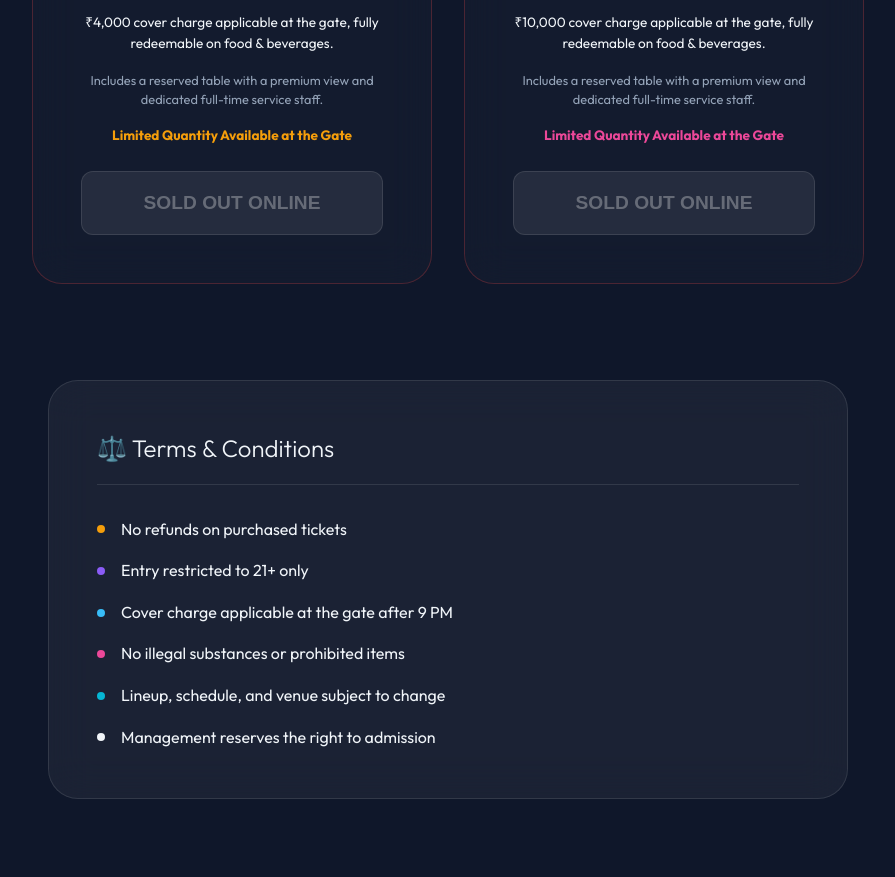
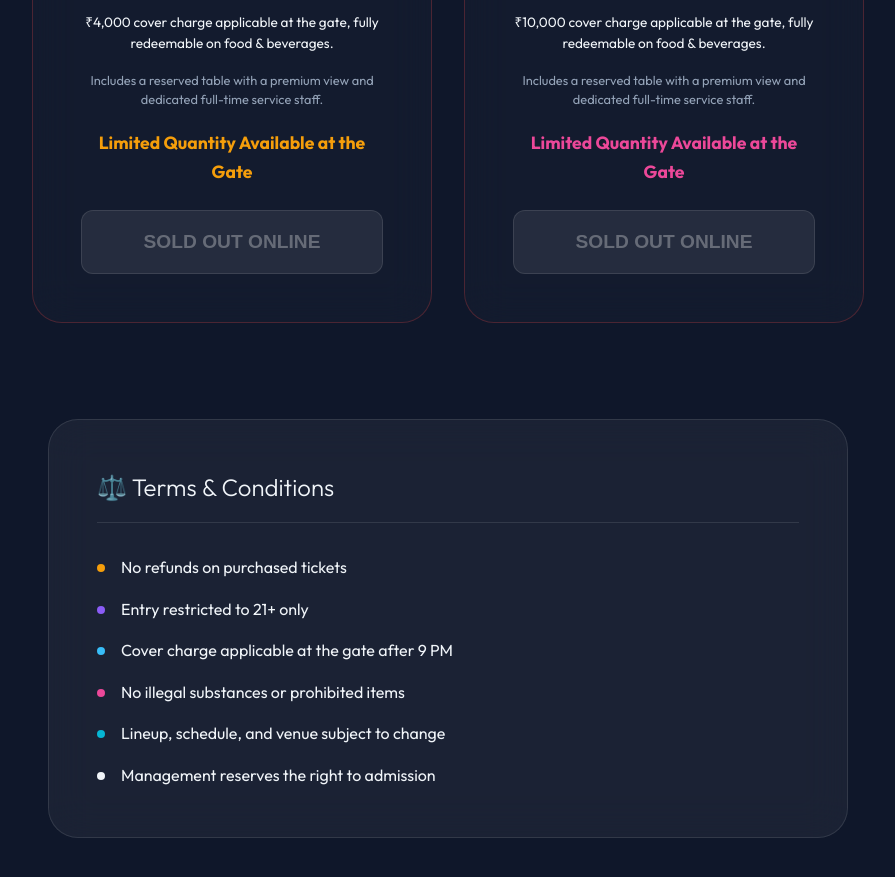
Before and after one commit to agnelvishal/big-event, a plain HTML site: page index.html in a window 1280 px wide. Shown: the part 1980-2857 px from the top of the page, without its empty margins (192-1087 px from the left). Drawn offline with Linux system fonts and the light colour scheme; a web font is replaced by a local one.

Commit message:
style: increase font size of gate availability notice on tables

```diff
--- a/index.html
+++ b/index.html
@@ -154,7 +154,7 @@
                 <p style="font-size: 0.8rem; color: #94a3b8; margin-top: 1rem; text-align: center; line-height: 1.5;">
                     Includes a reserved table with a premium view and dedicated full-time service staff.
                 </p>
-                <p style="font-size: 0.85rem; color: #f59e0b; margin-top: 1rem; text-align: center; font-weight: 600;">
+                <p style="font-size: 1.1rem; color: #f59e0b; margin-top: 1.25rem; text-align: center; font-weight: 700;">
                     Limited Quantity Available at the Gate
                 </p>
                 <button id="pay-now-table-3" disabled
@@ -174,7 +174,7 @@
                 <p style="font-size: 0.8rem; color: #94a3b8; margin-top: 1rem; text-align: center; line-height: 1.5;">
                     Includes a reserved table with a premium view and dedicated full-time service staff.
                 </p>
-                <p style="font-size: 0.85rem; color: #ec4899; margin-top: 1rem; text-align: center; font-weight: 600;">
+                <p style="font-size: 1.1rem; color: #ec4899; margin-top: 1.25rem; text-align: center; font-weight: 700;">
                     Limited Quantity Available at the Gate
                 </p>
                 <button id="pay-now-table-6" disabled
```
